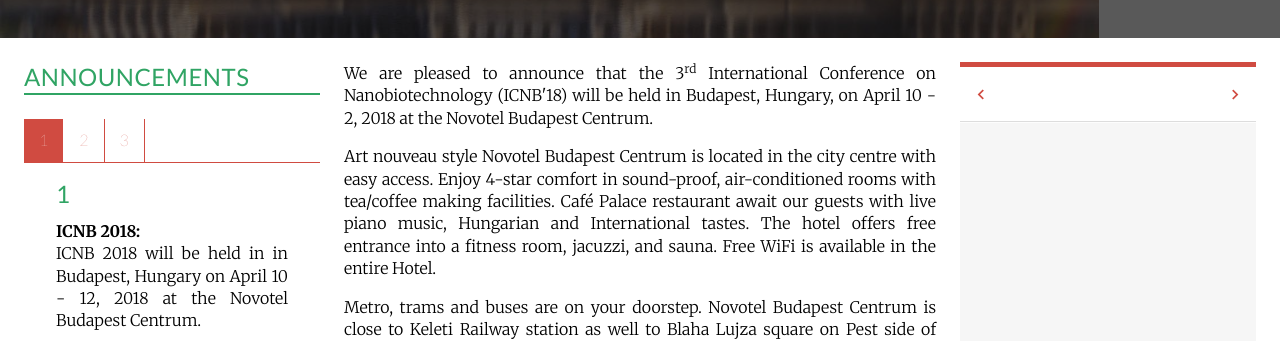
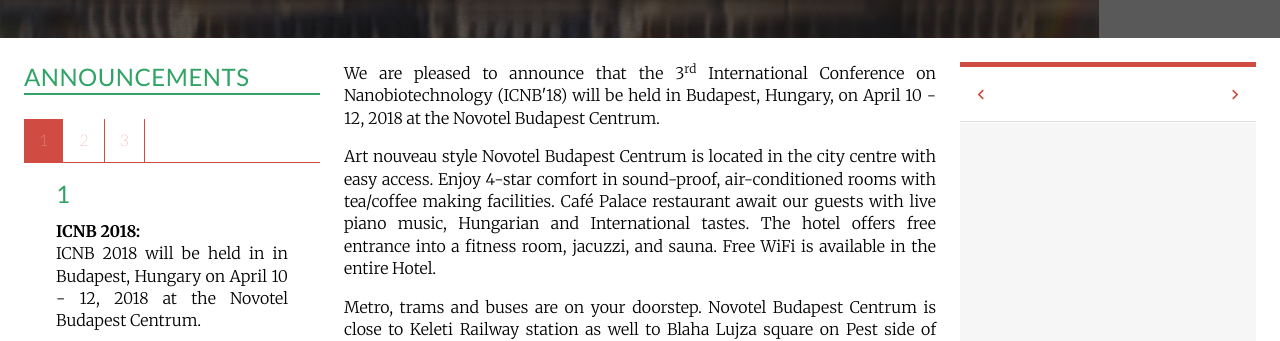
Before and after one commit to intaset/nbconference, a Jekyll site: the page built from venue.html, in a window 1280 px wide and 900 px high. Shown: the part 469-810 px from the top of the window. Built offline with Jekyll 4.4.1, drawn with Linux system fonts in a browser that asks for light colours; nearby versions of some CDN libraries; Markdown is read by kramdown in place of the engine named in the settings; comment, search, counter and statistics services are not loaded.

Commit message:
corrected venue

```diff
--- a/venue.html
+++ b/venue.html
@@ -6,7 +6,7 @@ meta: The venue information is provided here for the conference.
 
 <div class="unit unit-s-1 unit-m-1-4-1 unit-l-1-4-1">
   <div class="unit-spacer content">
-  <p class="body">We are pleased to announce that the 3<sup>rd</sup> International Conference on Nanobiotechnology (ICNB'18) will be held in Budapest, Hungary, on April 10 - 2, 2018 at the Novotel Budapest Centrum.</p>
+  <p class="body">We are pleased to announce that the 3<sup>rd</sup> International Conference on Nanobiotechnology (ICNB'18) will be held in Budapest, Hungary, on April 10 - 12, 2018 at the Novotel Budapest Centrum.</p>
 
    <p class="body">Art nouveau style Novotel Budapest  Centrum is located in the city centre with easy access. Enjoy 4-star comfort in  sound-proof, air-conditioned rooms with tea/coffee making facilities. Café  Palace restaurant await our guests with live piano music, Hungarian and  International tastes. The hotel offers free entrance into a fitness room, jacuzzi,  and sauna. Free WiFi is available in the entire Hotel. </p>
  <p class="body">
```
